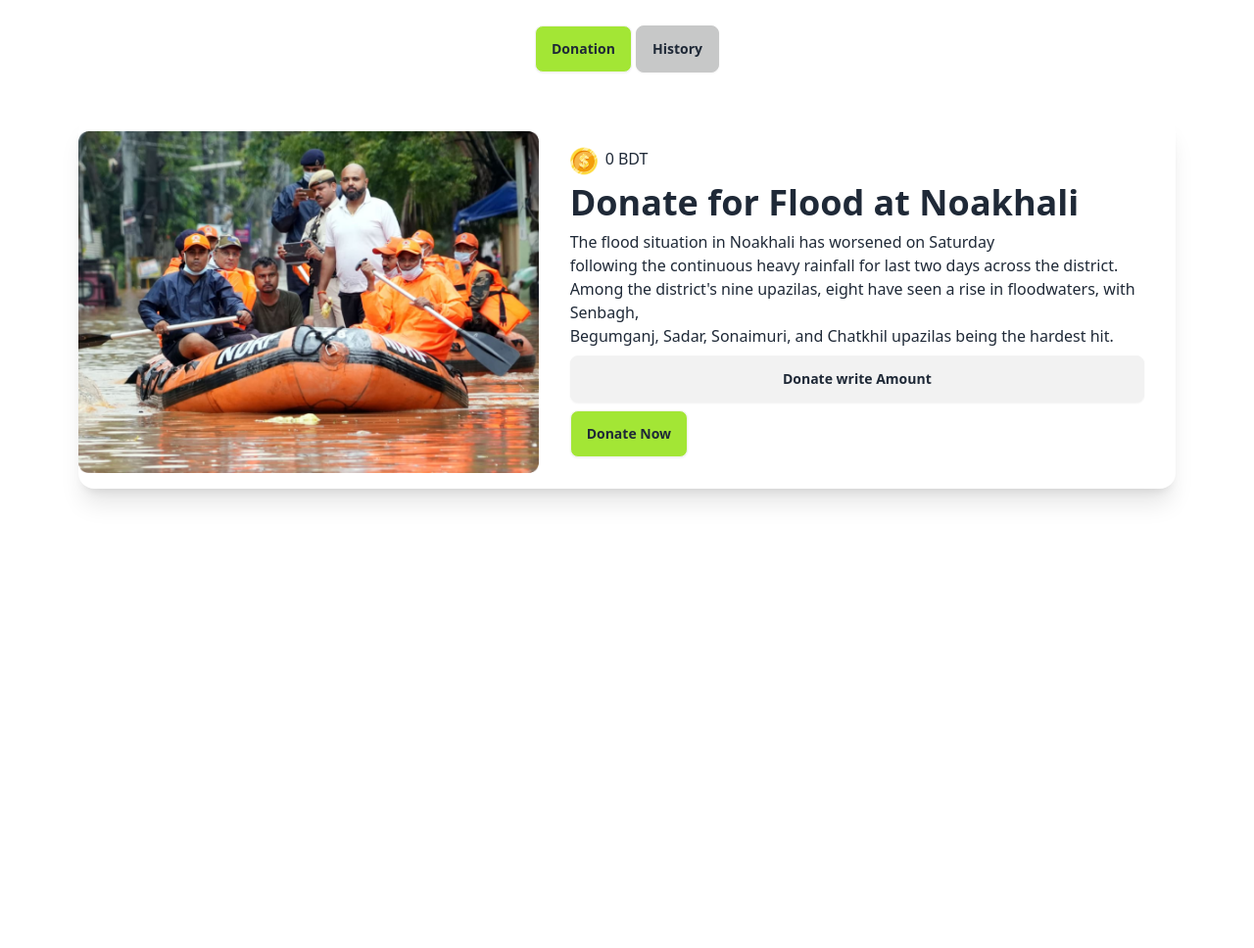
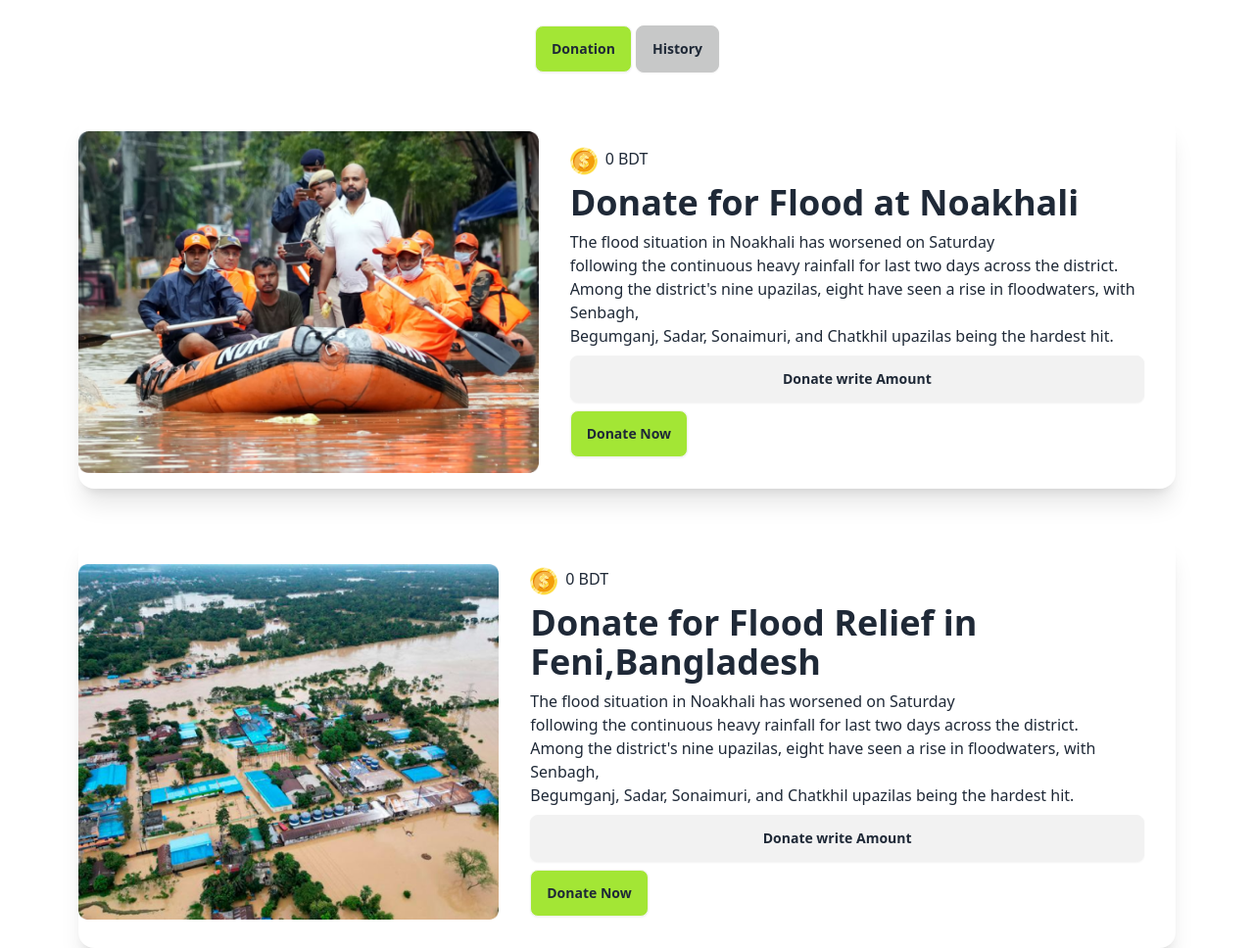
Before and after one commit to TinniEra/assignments-5, a plain HTML site: page index.html in a window 1280 px wide. Shown: the part 79-1047 px from the top of the page at 98% size. Before the commit the page ends 800 px from the top, so only its background shows below. Drawn offline with nearby package versions, Linux system fonts and the light colour scheme.

Commit message:
fourth commit.

```diff
--- a/index.html
+++ b/index.html
@@ -69,6 +69,40 @@
               </div>
               <br>
               <br>
+              <div class="card lg:card-side bg-base-100 shadow-xl">
+                <figure>
+                  <img src="assets/feni.png">
+                </figure>
+
+                <div class="card-body">
+                   <div class="flex ">
+                    <img src="assets/coin.png">
+                    <p class="pl-2">0 BDT</p>
+                   </div>
+                  <h2 class="card-title text-4xl"> Donate for Flood Relief in Feni,Bangladesh</h2>
+                  <p class="text-wrap">The flood situation in Noakhali has worsened on Saturday<br> following the continuous heavy rainfall for last two days across the district.<br> Among the district's nine upazilas, eight have seen a rise in floodwaters, with Senbagh,<br> Begumganj, Sadar, Sonaimuri, and Chatkhil upazilas being the hardest hit. </p>
+
+                  <button class="btn btn-block text-start">Donate write Amount </button>
+
+
+                  <div>
+
+                  <a href="#my_modal_8" class="btn bg-lime-400 text-center">Donate Now</a>
+
+
+                    <div class="modal" role="dialog" id="my_modal_8">
+                   <div class="modal-box">
+                   <h3 class=" font-bold text-center text-5xl">Congrates</h3><br>
+                   <img class="pl-52" src="assets/coin.png">
+               <p class="py-4 text-center">You have donatd for Feni. </p>
+              <div class="modal-action">
+               <a href="#" class="btn text-center ">Close Confirmation</a>
+             </div>
+             </div>
+            </div>
+                  </div>
+                </div>
+              </div>
 
 
 
```
